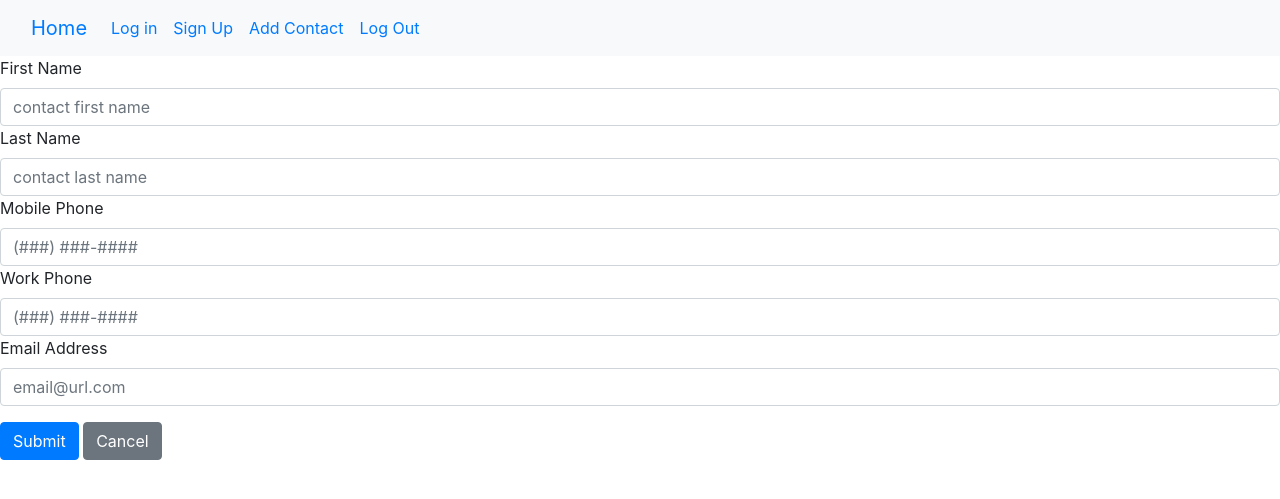
After one commit to siobhankb/phone-book, a Flask app: template app/templates/edit_contact.html in a window 1280 px wide. The commit adds this page. Shown: the top 499 px of the page. Run offline with Flask 2, Linux system fonts and the light colour scheme; the template is opened without the code that fills it: values that come from a table or form of the project are taken from there, others are empty; some libraries are stand-ins or nearby versions.

```diff
--- a/app/forms.py
+++ b/app/forms.py
@@ -9,7 +9,7 @@ class NewUserForm(FlaskForm):
     confirm_pass = PasswordField('Confirm Password', validators=[DataRequired(), EqualTo('password')])
     submit = SubmitField()
 
-class AddContactForm(FlaskForm):
+class ContactForm(FlaskForm):
     first_name   = StringField('First Name', validators=[DataRequired()])
     last_name    = StringField('Last Name', validators=[DataRequired()])
     mobile = StringField('Mobile Phone', validators=[DataRequired()])
--- a/app/routes.py
+++ b/app/routes.py
@@ -1,14 +1,17 @@
 from app import app
 from flask import render_template, url_for, redirect, flash
-from flask_login import login_user#, login_required, logout_user
-from app.forms import AddContactForm, NewUserForm, LoginForm
+from flask_login import login_user, login_required, logout_user, current_user
+from app.forms import ContactForm, NewUserForm, LoginForm
 from app.models import User, Contact
 
 #homepage - displays user's address book
 @app.route('/home')
 def home():
-    contacts=Contact.query.all()
-    return render_template('home.html', contacts=contacts)
+    if current_user.is_authenticated:
+        contacts=Contact.query.filter(Contact.user_id == current_user.id).all()
+        return render_template('home.html', contacts=contacts)
+    else:
+        return render_template('home.html', contacts=[])
 
 #login - displays login
 @app.route('/login', methods=['GET', 'POST'])
@@ -19,7 +22,7 @@ def login():
         email = form.email.data
         password = form.password.data
 
-        user = User.query.filter_by(email=email).first()
+        user = User.query.filter(User.email == email).first()
 
         if user is not None and user.check_password(password):
             login_user(user)
@@ -55,17 +58,19 @@ def signup():
 
     return render_template('signup.html', form=form)
 
+
 # add_contact page is where user can add new contact to their own phone book
 @app.route('/add-contact', methods=['GET', 'POST'])
+@login_required
 def add_contact():
-    form = AddContactForm()
+    form = ContactForm()
     if form.validate_on_submit():
         first_name = form.first_name.data
         last_name = form.last_name.data
         mobile = form.mobile.data
         work = form.work_phone.data
         email = form.email.data
-        duplicate_check = Contact.query.filter((Contact.email == email)|(Contact.mobile== mobile)).all()
+        duplicate_check = Contact.query.filter((Contact.user_id == current_user.id and Contact.email == email)).all()
         if duplicate_check:
             flash(f'An entry for{first_name} {last_name} already exits.', 'warning')
             return redirect(url_for('signup'))
@@ -75,3 +80,49 @@ def add_contact():
         flash(f"{new_contact.first_name} {new_contact.last_name}'s contact added to Phancy Phone Book!", 'success')
         return redirect(url_for('add_contact'))
     return render_template('new_contact.html', form=form)
+
+@app.route('/contacts/<contact_id>')
+def view_single_contact(contact_id):
+    contact = Contact.query.get_or_404(contact_id) # SELECT * FROM post WHERE id = post_id  --(post_id comes from the URL)
+    return render_template('single_contact.html', contact=contact)
+
+#edit_contact page is where logged in user can edit contact that belongs to them
+@app.route('/edit-contacts/<contact_id>', methods=["GET", "POST"])
+@login_required
+def edit_single_contact(contact_id):
+    contact_to_edit = Contact.query.get_or_404(contact_id)
+    if current_user != contact_to_edit.owner:
+        flash("You do not have permission to edit this contact", "danger")
+        return redirect(url_for('home'))
+    form = ContactForm()
+    if form.validate_on_submit():
+        # Get form data
+        first_name = form.first_name.data
+        last_name = form.last_name.data
+        mobile = form.mobile.data
+        work = form.work_phone.data
+        email = form.email.data
+        # update the post to edit with the form data
+        contact_to_edit.update(first_name=first_name, last_name=last_name, mobile=mobile, work=work, email=email)
+
+        flash(f'{contact_to_edit.email} has been updated', 'primary')
+        return redirect(url_for('view_single_contact', contact_id=contact_to_edit.id))
+
+    return render_template('edit_contact.html', contact=contact_to_edit, form=form)
+
+@app.route('/delete-contacts/<contact_id>')
+@login_required
+def delete_single_contact(contact_id):
+    contact_to_delete = Contact.query.get_or_404(contact_id)
+    # if current_user != contact_to_delete.owner:
+    #     flash("You do not have permission to delete this contact", "danger")
+    #     return redirect(url_for('index'))
+    contact_to_delete.delete()
+    flash(f'{contact_to_delete.title} has been deleted', 'info')
+    return redirect(url_for('index'))
+
+@app.route('/logout')
+def logout():
+    logout_user()
+    flash('You have logged out', 'secondary')
+    return redirect(url_for('home'))
--- /dev/null
+++ b/app/templates/edit_contact.html
@@ -0,0 +1,31 @@
+{% extends 'base.html' %}
+
+{% block title %}Phancy Phone Book | Edit Contact{% endblock %}
+
+{% block content %}
+    <form method='post'>
+        {{form.csrf_token}}
+        <div>
+
+            {{ form.first_name.label }}
+            {{ form.first_name(class='form-control', placeholder='contact first name') }}
+
+            {{ form.last_name.label }}
+            {{ form.last_name(class='form-control', placeholder='contact last name') }}
+
+            {{ form.mobile.label }}
+            {{ form.mobile(class='form-control', placeholder='(###) ###-####') }}
+
+            {{ form.work_phone.label }}
+            {{ form.work_phone(class='form-control', placeholder='(###) ###-####') }}
+
+            {{ form.email.label }}
+            {{ form.email(class='form-control', placeholder='email@url.com') }}
+
+            <div>{{ form.submit(class='btn btn-primary mt-3')}} <a class="btn btn-secondary mt-3" href="{{ url_for('home') }}" role="button">Cancel</a></div>
+
+
+        </div>
+
+    </form>
+{% endblock content%}
--- a/app/templates/nav.html
+++ b/app/templates/nav.html
@@ -6,14 +6,17 @@
     </button>
     <div class="collapse navbar-collapse" id="navbarNavAltMarkup">
       <div class="navbar-nav">
+        <a class="nav-link active" href="{{ url_for('login') }}">Log in<a>
+      </div>
+      <div class="navbar-nav">
         <a class="nav-link active" href="{{ url_for('signup') }}">Sign Up<a>
-      </div>
-            <div class="navbar-nav">
-        <a class="nav-link active" href="{{ url_for('login') }}">Log in<a>
       </div>
       <div class="navbar-nav">
         <a class="nav-link active" href="{{ url_for('add_contact') }}">Add Contact<a>
       </div>
+      <div class="navbar-nav">
+        <a class="nav-link active" href="{{ url_for('logout') }}">Log Out<a>
+      </div>
     </div>
   </div>
 </nav>
```
Also changed, not shown: app/templates/delete.html (added, +23 -0 lines), app/templates/home.html (+18 -0 lines), app/templates/single_contact.html (added, +22 -0 lines).
